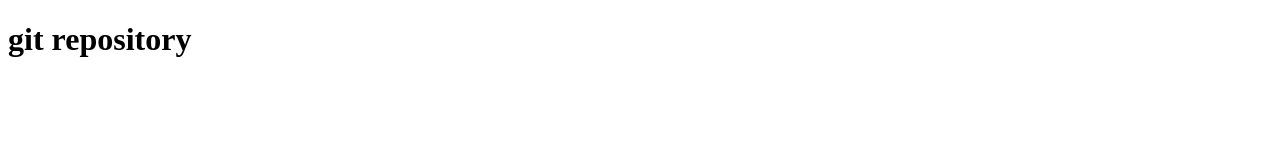
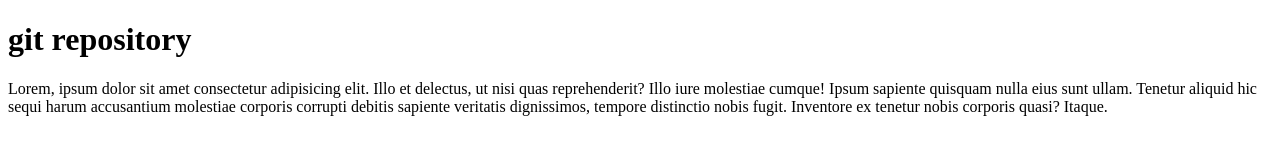
Before and after one commit to rinoraj6/git-demo, a plain HTML site: page index.html in a window 1280 px wide. Drawn offline with Linux system fonts and the light colour scheme.

Commit message:
new paragraph add

```diff
--- a/index.html
+++ b/index.html
@@ -7,5 +7,6 @@
 </head>
 <body>
     <h1>git repository</h1>
+    <p>Lorem, ipsum dolor sit amet consectetur adipisicing elit. Illo et delectus, ut nisi quas reprehenderit? Illo iure molestiae cumque! Ipsum sapiente quisquam nulla eius sunt ullam. Tenetur aliquid hic sequi harum accusantium molestiae corporis corrupti debitis sapiente veritatis dignissimos, tempore distinctio nobis fugit. Inventore ex tenetur nobis corporis quasi? Itaque.</p>
 </body>
 </html>
```
